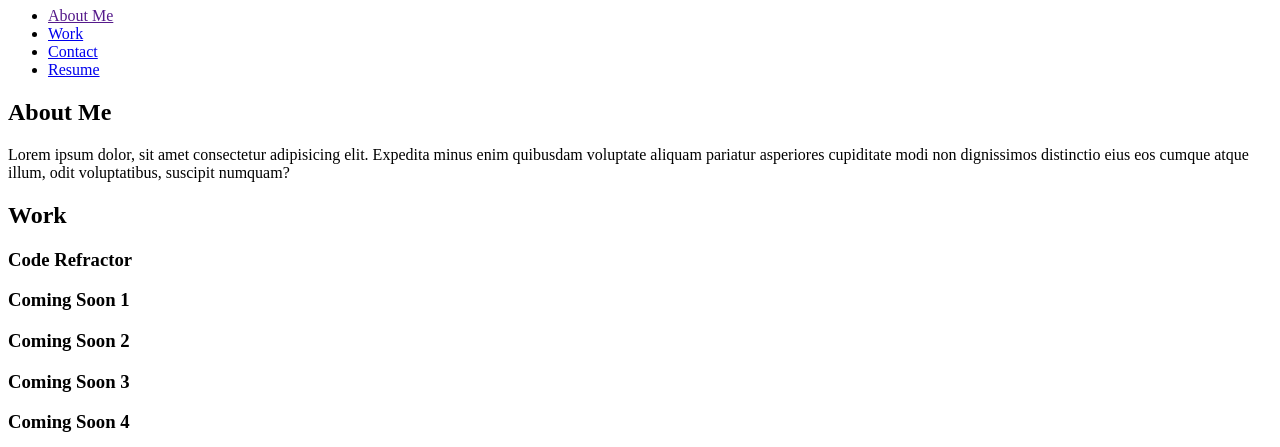
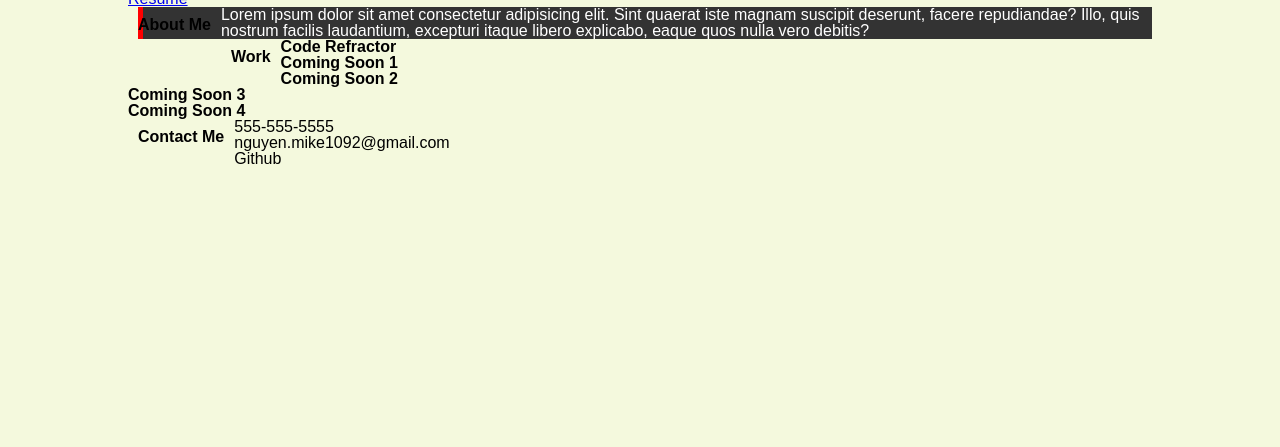
Before and after one commit to MikeNguyen1092/02_Portfolio, a plain HTML site: page index.html in a window 1280 px wide. Shown: the part 73-520 px from the top of the page. Drawn offline with Linux system fonts and the light colour scheme.

Commit message:
added some style

```diff
--- a/assets/css/style.css
+++ b/assets/css/style.css
@@ -0,0 +1,22 @@
+/* :root{
+
+} */
+body {
+    background-color: #f4f9dd;
+    width: 80%;
+    margin: auto;
+    display: block;
+}
+
+h2 {
+    padding: 10px;
+    float: left;
+}
+
+.aboutMe p {
+    background-color: #333;
+    color: #fff;
+    border-left: 5px red solid;
+    margin-left: 10px;
+    width: auto;
+}
--- a/index.html
+++ b/index.html
@@ -4,7 +4,7 @@
     <meta charset="UTF-8">
     <meta name="viewport" content="width=device-width, initial-scale=1.0">
     <title>Michael's Portfolio</title>
-    <!-- <link rel="stylesheet" a href="./assets/css/reset.css" /> -->
+    <link rel="stylesheet" a href="./assets/css/reset.css" />
     <link rel="stylesheet" a href="./assets/css/style.css" />
 </head>
 <body>
@@ -26,7 +26,7 @@
             <article class="aboutMe">
                 <h2>About Me</h2>
                 <p>
-                    Lorem ipsum dolor, sit amet consectetur adipisicing elit. Expedita minus enim quibusdam voluptate aliquam pariatur asperiores cupiditate modi non dignissimos distinctio eius eos cumque atque illum, odit voluptatibus, suscipit numquam?
+                    Lorem ipsum dolor sit amet consectetur adipisicing elit. Sint quaerat iste magnam suscipit deserunt, facere repudiandae? Illo, quis nostrum facilis laudantium, excepturi itaque libero explicabo, eaque quos nulla vero debitis?
                 </p>
             </article>
 
@@ -53,9 +53,13 @@
                 </div>
             </article>
         </section>
+
+        <aside>
+
+        </aside>
     </main>
 
-    <footer>
+    <footer class="contact">
         <h2>Contact Me</h2>
         <ul>
             <li>555-555-5555</li>
```
